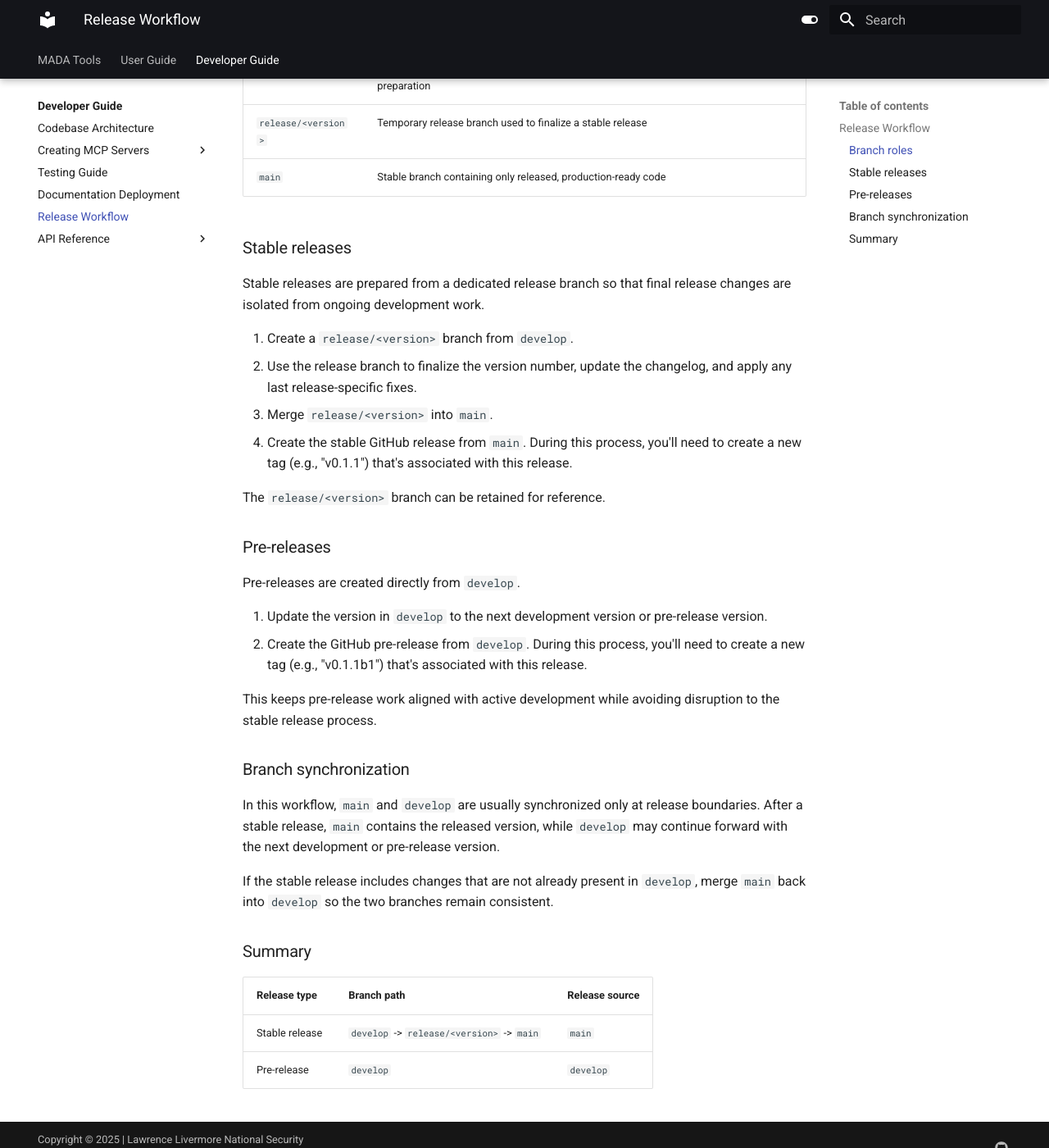
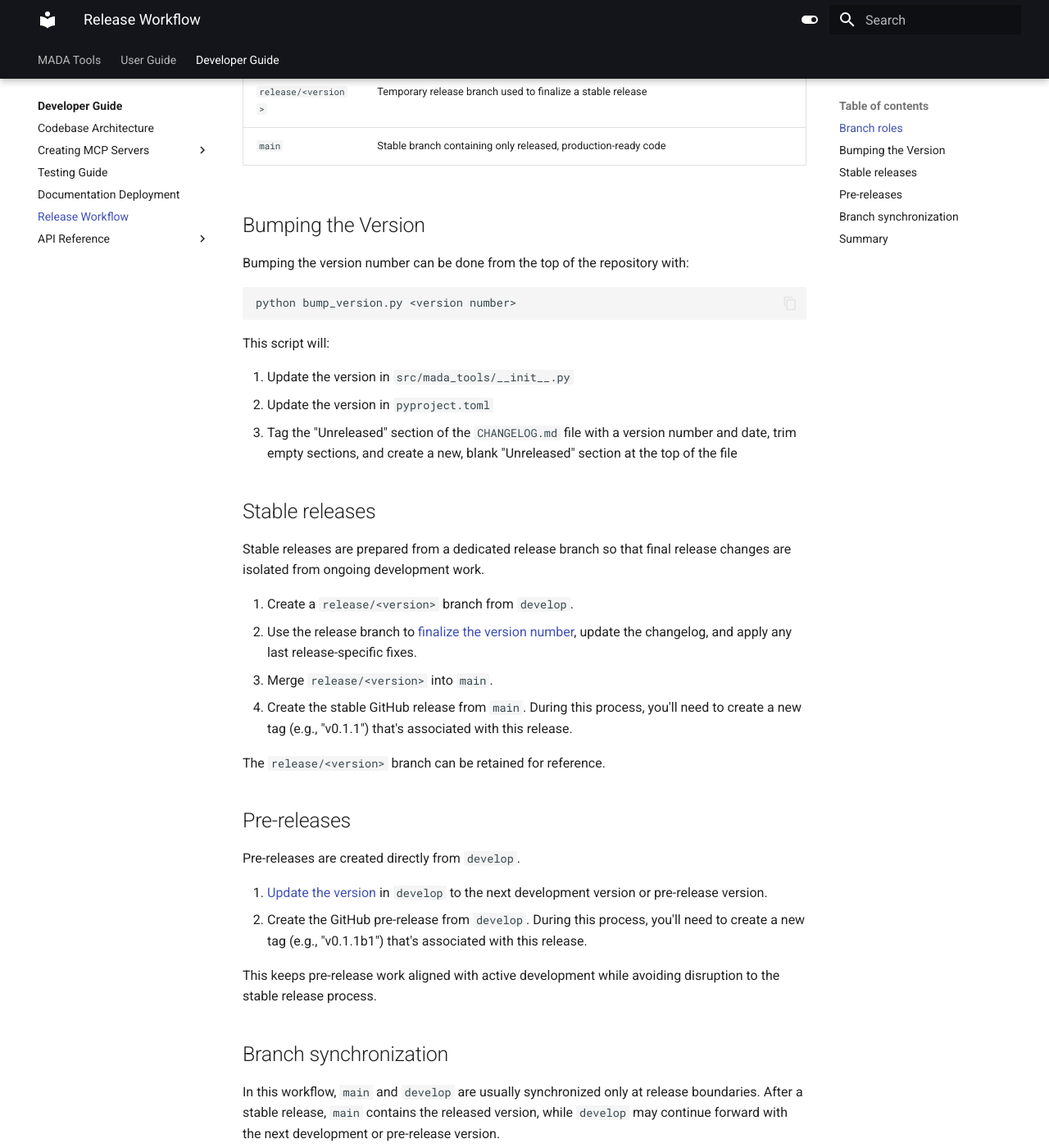
Before and after one commit to llnl/mada-tools, an MkDocs documentation site: the page built from docs/developer_guide/releases.md, in a window 1280 px wide and 1400 px high, scrolled down 392 px. Shown: the whole window at 82% size. Built offline with MkDocs 1.6.1 and Material for MkDocs 9.7.7, drawn with Linux system fonts in a browser that asks for light colours; the version menu is left out.

Commit message:
add something to the release docs about version bumping

````diff
--- a/docs/developer_guide/releases.md
+++ b/docs/developer_guide/releases.md
@@ -1,8 +1,8 @@
-## Release Workflow
+# Release Workflow
 
 This project uses a branch-based release process designed to keep ongoing development separate from stable published releases.
 
-### Branch roles
+## Branch roles
 
 | Branch | Purpose |
 |---|---|
@@ -10,33 +10,47 @@ This project uses a branch-based release process designed to keep ongoing develo
 | `release/<version>` | Temporary release branch used to finalize a stable release |
 | `main` | Stable branch containing only released, production-ready code |
 
-### Stable releases
+## Bumping the Version
+
+Bumping the version number can be done from the top of the repository with:
+
+```bash
+python bump_version.py <version number>
+```
+
+This script will:
+
+1. Update the version in `src/mada_tools/__init__.py`
+2. Update the version in `pyproject.toml`
+3. Tag the "Unreleased" section of the `CHANGELOG.md` file with a version number and date, trim empty sections, and create a new, blank "Unreleased" section at the top of the file
+
+## Stable releases
 
 Stable releases are prepared from a dedicated release branch so that final release changes are isolated from ongoing development work.
 
 1. Create a `release/<version>` branch from `develop`.
-2. Use the release branch to finalize the version number, update the changelog, and apply any last release-specific fixes.
+2. Use the release branch to [finalize the version number](#bumping-the-version), update the changelog, and apply any last release-specific fixes.
 3. Merge `release/<version>` into `main`.
 4. Create the stable GitHub release from `main`. During this process, you'll need to create a new tag (e.g., "v0.1.1") that's associated with this release.
 
 The `release/<version>` branch can be retained for reference.
 
-### Pre-releases
+## Pre-releases
 
 Pre-releases are created directly from `develop`.
 
-1. Update the version in `develop` to the next development version or pre-release version.
+1. [Update the version](#bumping-the-version) in `develop` to the next development version or pre-release version.
 2. Create the GitHub pre-release from `develop`. During this process, you'll need to create a new tag (e.g., "v0.1.1b1") that's associated with this release.
 
 This keeps pre-release work aligned with active development while avoiding disruption to the stable release process.
 
-### Branch synchronization
+## Branch synchronization
 
 In this workflow, `main` and `develop` are usually synchronized only at release boundaries. After a stable release, `main` contains the released version, while `develop` may continue forward with the next development or pre-release version.
 
 If the stable release includes changes that are not already present in `develop`, merge `main` back into `develop` so the two branches remain consistent.
 
-### Summary
+## Summary
 
 | Release type | Branch path | Release source |
 |---|---|---|
````
